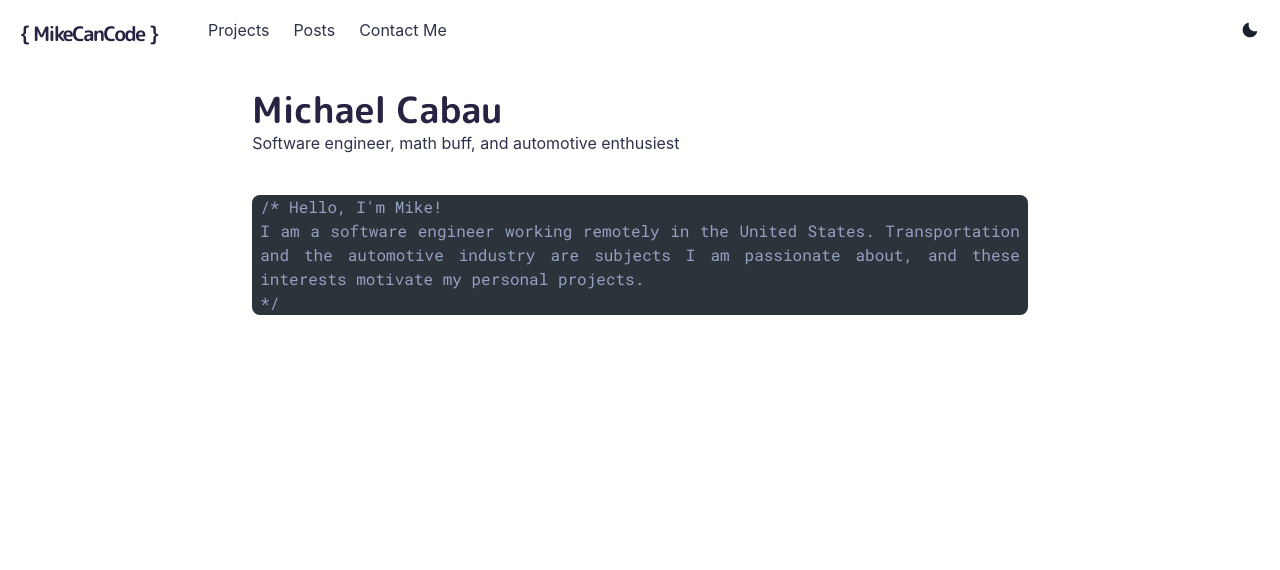
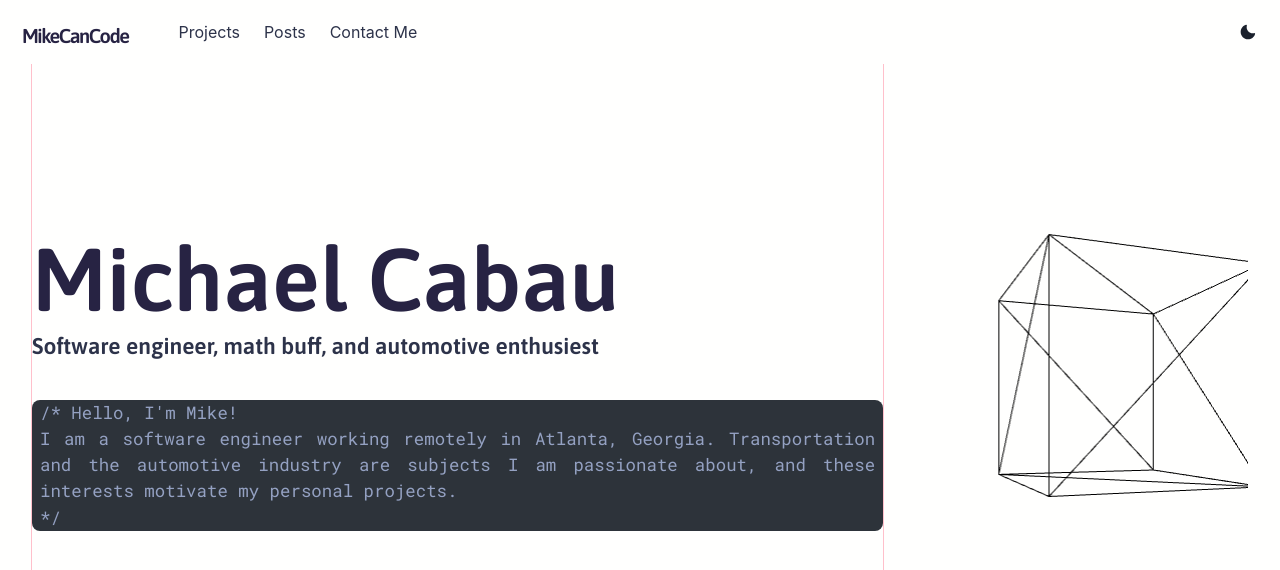
Before and after one commit to bcabau1/mike-can-code, a Next.js app: page / in a window 1280 px wide. Shown: the top 570 px of the page. Built offline with nearby package versions, Linux system fonts and the light colour scheme.

Commit message:
styling overhaul to home page

```diff
--- /dev/null
+++ b/components/cube.js
@@ -0,0 +1,35 @@
+import { useState, useEffect, useRef, useCallback } from 'react'
+import { Canvas, useFrame } from '@react-three/fiber'
+import { Box } from '@chakra-ui/layout'
+
+function Cube(props) {
+  // This reference gives us direct access to the THREE.Mesh object
+  const ref = useRef()
+  // Hold state for hovered and clicked events
+
+  // Subscribe this component to the render-loop, rotate the mesh every frame
+  useFrame((state, delta) => (
+      ref.current.rotation.y += 0.001)
+    )
+  // Return the view, these are regular Threejs elements expressed in JSX
+  return (
+    <mesh
+    {...props}
+    dpr={window.devicePixelRatio}
+    ref={ref}
+    scale={1}>
+    <boxGeometry args={[2,2,2]} />
+    <meshStandardMaterial color={'black'} wireframe={true}  />
+    </mesh>
+
+  )
+}
+
+export default function Scene({children})  {
+  return    (
+    <Canvas frameloop='always'>
+        <ambientLight />
+        <Cube position={[.5, .5, 0]} />
+    </Canvas>
+    )
+}
--- a/components/fonts.js
+++ b/components/fonts.js
@@ -3,8 +3,8 @@ import { Global } from "@emotion/react"
 export default function Fonts() {
     return (
     <style jsx global>{`
-      @import url('https://fonts.googleapis.com/css2?family=M+PLUS+Rounded+1c:wght@300;700&display=swap');
       @import url('https://fonts.googleapis.com/css2?family=Roboto+Mono:wght@300;400&family=Space+Mono&display=swap');
+      @import url('https://fonts.googleapis.com/css2?family=Asap:wght@600&display=swap');
       `}</style>
   )
 }
--- a/components/layouts/main.js
+++ b/components/layouts/main.js
@@ -1,6 +1,7 @@
 import Head from 'next/head'
 import Navbar from '../navbar'
 import {Box, Container } from '@chakra-ui/react'
+import Scene from '../cube'
 
 export default function Main({children, router})  {
     return (
@@ -10,7 +11,7 @@ export default function Main({children, router})  {
                 <title>Mike Can Code - Home</title>
             </Head>
             <Navbar path={router.aspath}/>
-            <Container maxW="container.lg" pt={14}>
+            <Container maxW="container.2xl" pt={14}>
                 {children}
             </Container>
         </Box>
--- a/components/navbar.js
+++ b/components/navbar.js
@@ -43,15 +43,15 @@ export default function Navbar(props) {
       position="fixed"
       as="nav"
       w="100%"
-      //bg={useColorModeValue('#ffffff40', '#20202380')}
-      css={{ backdropFilter: 'blur(10px)' }}
-      zIndex={2}
+      bg={useColorModeValue('#fffffe', '#232946')}
+      //css={{ backdropFilter: 'blur(10px)' }}
+      zIndex={99}
       {...props}
     >
       <Container
         display="flex"
-        p={2.5}
-        maxW="container.xl"
+        p={3}
+        maxW="container.2xl"
         wrap="wrap"
         align="center"
         justify="space-between"
--- a/components/navbartitle.js
+++ b/components/navbartitle.js
@@ -24,7 +24,7 @@ const NavBarTitle = () => {
             fontWeight="bold"
             ml={3}
           >
-            {"{ MikeCanCode }"}
+            {"MikeCanCode"}
           </Text>
         </NavBox>
       </a>
--- a/components/snippetbio.js
+++ b/components/snippetbio.js
@@ -5,7 +5,7 @@ export default function SnippetBio({children})    {
 
     return (
         <Box minH="10px" borderRadius={'lg'} bg={useColorModeValue('#2d333a', '#c2bfdf')}>
-            <Text ml="8px" mr="8px" textAlign='justify' fontSize='md' fontFamily={'snippit'} color={useColorModeValue('#94a1c2','#232946')}>
+            <Text ml="8px" mr="8px" textAlign='justify' fontSize='calc(11px + .5vw)' fontFamily={'snippit'} color={useColorModeValue('#94a1c2','#232946')}>
                 {children}
             </Text>
         </Box>
--- a/libs/theme.js
+++ b/libs/theme.js
@@ -19,14 +19,12 @@ const components = {
       }),
     variants: {
       'section-title': {
-        textDecoration: 'underline',
-        fontSize: 20,
-        textUnderlineOffset: 6,
-        textDecorationColor: '#525252',
-        textDecorationThickness: 4,
-        marginTop: 3,
-        marginBottom: 4
-      }
+        fontSize: 'calc(12px + 6vw)',
+      },
+      'sub-title': props => ({
+        fontSize: 'calc(10px + 1vw)',
+        color: mode('#2d334a', '#b8c1ec')(props)
+      })
     }
   },
   Link: {
@@ -38,7 +36,7 @@ const components = {
 }
 
 const fonts = {
-  heading: "'M PLUS Rounded 1c'",
+  heading: "'Asap', sans-serif",
   snippit: "'Roboto Mono', monospace"
 }
 
--- a/package.json
+++ b/package.json
@@ -16,10 +16,13 @@
     "@chakra-ui/react": "^2.2.4",
     "@emotion/react": "^11.9.3",
     "@emotion/styled": "^11.9.3",
+    "@react-three/fiber": "^8.2.0",
     "framer-motion": "^6.5.1",
     "next": "^12.2.2",
     "react": "^18.2.0",
-    "react-dom": "^18.2.0"
+    "react-dom": "^18.2.0",
+    "react-vertical-timeline-component": "^3.5.2",
+    "three": "^0.142.0"
   },
   "devDependencies": {
     "eslint": "^8.19.0",
--- a/pages/index.js
+++ b/pages/index.js
@@ -1,27 +1,33 @@
 import { Container, Box, Heading } from "@chakra-ui/react"
 import Card from "../components/card"
 import SnippetBio from "../components/snippetbio"
+import Scene from "../components/cube"
 
 export default function Page() {
     return (
-    <Container maxW="80ch">
-        <Box display={{md:'flex'}} mt={8}>
+    <Container maxW="container.xl">
+        <Box maxW="70%" float='left' height="100vh" outline={'1px solid pink'}>
+            <Box display={{md:'flex'}} mt={'20%'}>
                 <Box flexGrow={1}>
-                <Heading as="h2" variant="page-title">
+                    <Heading as="h1" variant="section-title">
                         Michael Cabau
                     </Heading>
-                <p>Software engineer, math buff, and automotive enthusiest</p>
+                    <Heading as="h3" variant="sub-title">Software engineer, math buff, and automotive enthusiest</Heading>
                 </Box>
             </Box>
             <Card>
                 <SnippetBio>
                     /* Hello, I'm Mike! <br/>
-                I am a software engineer working remotely in the United States.
+                    I am a software engineer working remotely in Atlanta, Georgia.
                     Transportation and the automotive industry are subjects I am passionate about, and these interests motivate
                     my personal projects.<br/>
                     */
                 </SnippetBio>
             </Card>
+        </Box>
+        <Box w={'30%'} h={'750px'} ml='70%'>
+            <Scene/>
+        </Box>
 
     </Container>
     )
```
Also changed, not shown: components/timeline.js (added), 1 other file (tests, documents, lock files or other folders). Lines whose indentation alone changed are shown as unchanged.
